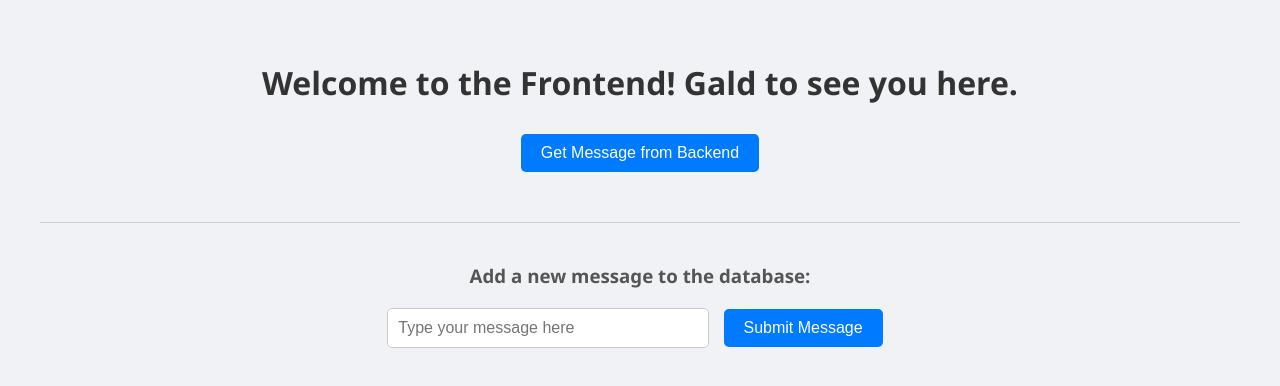
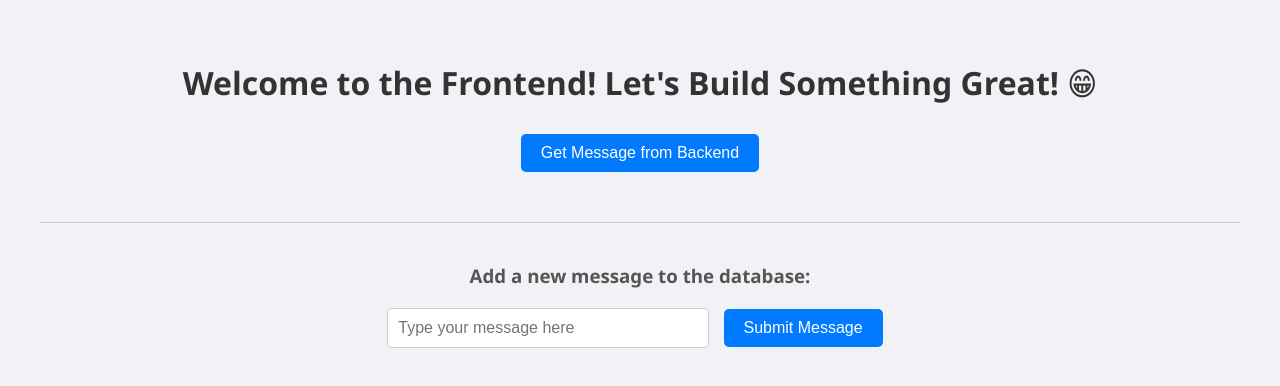
Before and after one commit to rheoul4abhay/Jenkins-K8s-Integrated-WebApp, a plain HTML site: page frontend/index.html in a window 1280 px wide. Drawn offline with Linux system fonts and the light colour scheme.

Commit message:
Changed welcome message

```diff
--- a/frontend/index.html
+++ b/frontend/index.html
@@ -23,7 +23,7 @@
     </script>
 </head>
 <body>
-    <h1>Welcome to the Frontend! Gald to see you here.</h1>
+    <h1>Welcome to the Frontend! Let's Build Something Great! 😁</h1>
     <button onclick="fetchMessage()">Get Message from Backend</button>
     <p id="message"></p>
 
```
